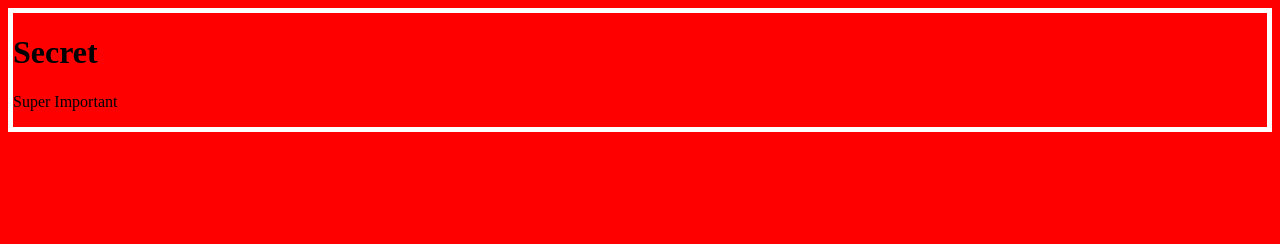
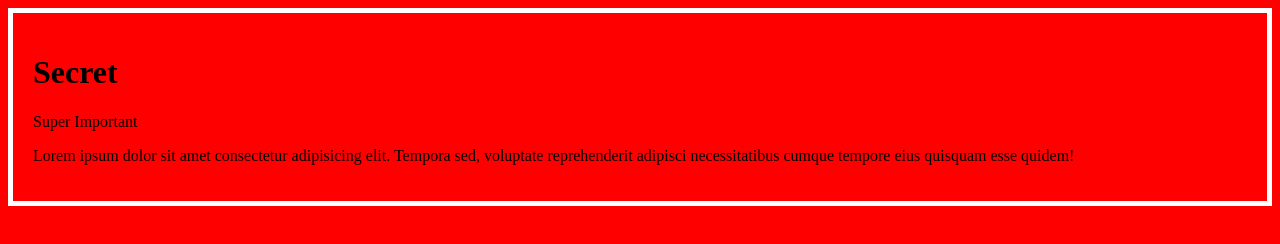
Before and after one commit to AHeroOfTime/literate-octo-giggle, a plain HTML site: page index.html in a window 1280 px wide. Drawn offline with Linux system fonts and the light colour scheme.

Commit message:
added in html, updated style

```diff
--- a/index.html
+++ b/index.html
@@ -12,6 +12,8 @@
 <body>
   <h1>Secret</h1>
   <p>Super Important</p>
+  <p>Lorem ipsum dolor sit amet consectetur adipisicing elit. Tempora sed, voluptate reprehenderit adipisci
+    necessitatibus cumque tempore eius quisquam esse quidem!</p>
 </body>
 
 </html>
--- a/style.css
+++ b/style.css
@@ -1,4 +1,5 @@
 body {
   background: red;
   border: 5px solid white;
+  padding: 20px;
 }
```
